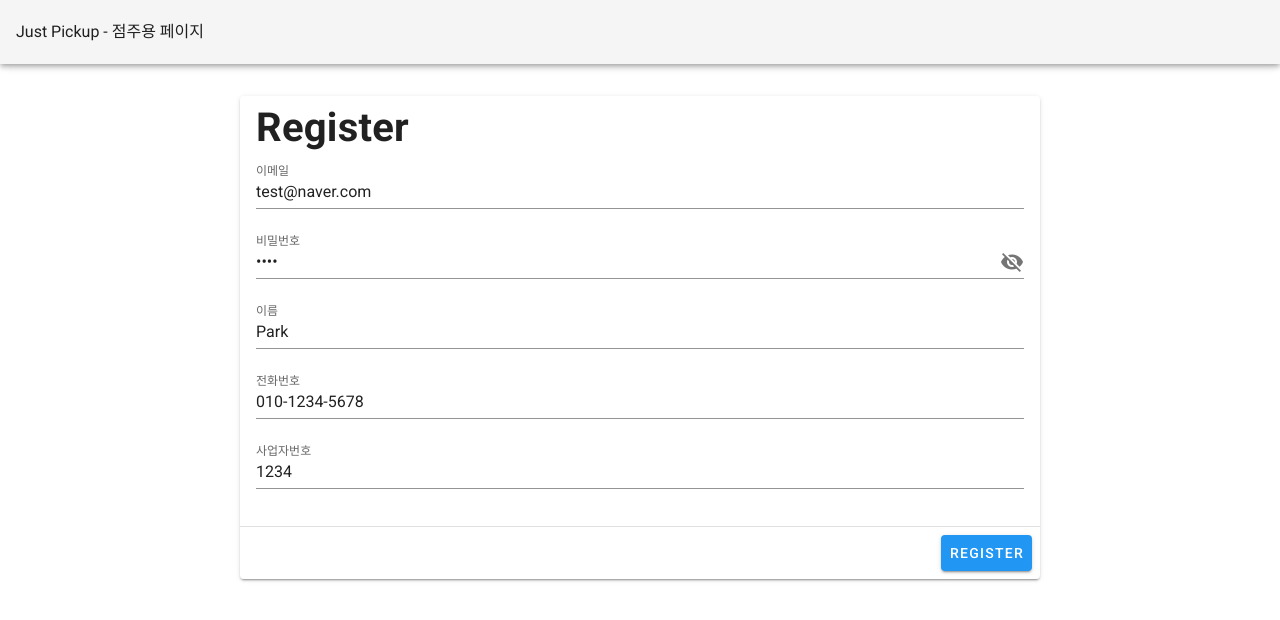
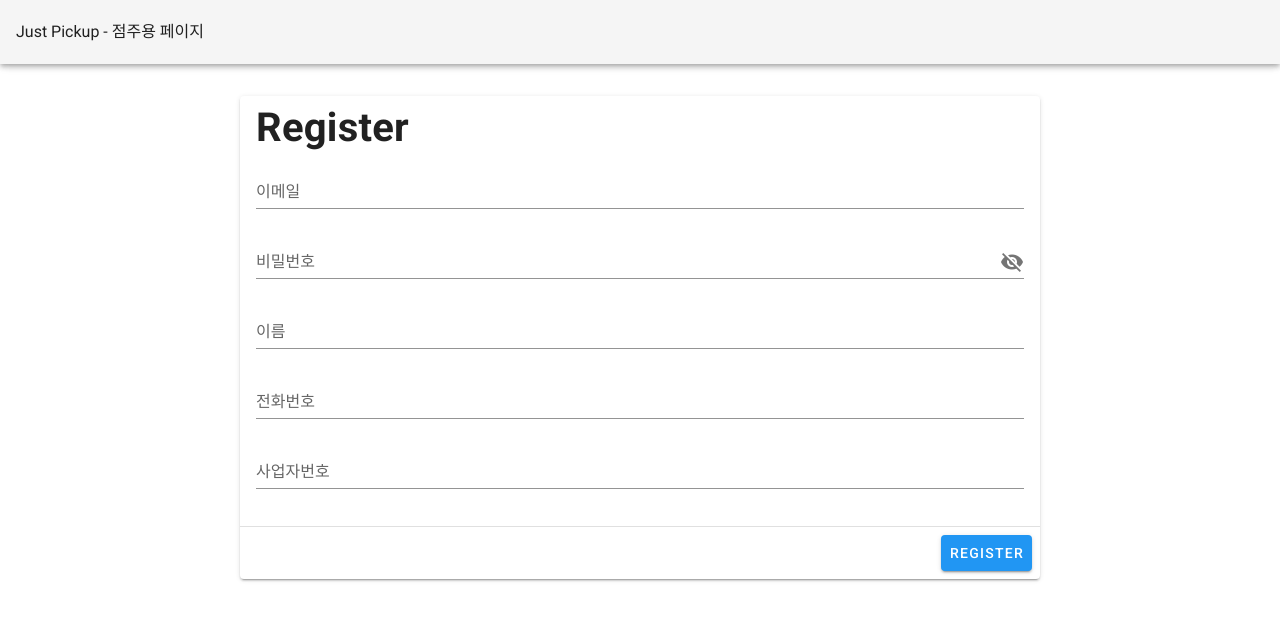
Before and after one commit to Development-team-1/just-pickup, a Vue app in the folder owner-vue/: page /register in a window 1280 px wide. Shown: the top 620 px of the page. Built offline with nearby package versions, Linux system fonts and the light colour scheme.

Commit message:
feat(owner-vue): 점주용 회원가입 - 이메일 중복 체크 로직 추가
- 이메일 중복 체크 로직 추가

```diff
--- a/owner-vue/src/views/RegisterUser.vue
+++ b/owner-vue/src/views/RegisterUser.vue
@@ -53,11 +53,11 @@ export default {
   name: "RegisterUser",
   data: function() {
     return {
-      email: 'test@naver.com',
-      password: '1234',
-      name: 'Park',
-      phoneNumber: '010-1234-5678',
-      businessNumber: '1234'
+      email: '',
+      password: '',
+      name: '',
+      phoneNumber: '',
+      businessNumber: ''
     }
   },
   methods: {
@@ -71,6 +71,7 @@ export default {
         phoneNumber: this.phoneNumber,
         businessNumber: this.businessNumber
       }
+
       userApi.requestRegisterUser(user)
         .then( (response) => {
           if (response.status == '201') {
@@ -82,7 +83,8 @@ export default {
         })
         .catch( (error) => {
           console.log(error);
-          console.log(error.response.data);
+          let message = error.response.data.message;
+          if (message) alert(message);
         });
     }
   }
```
